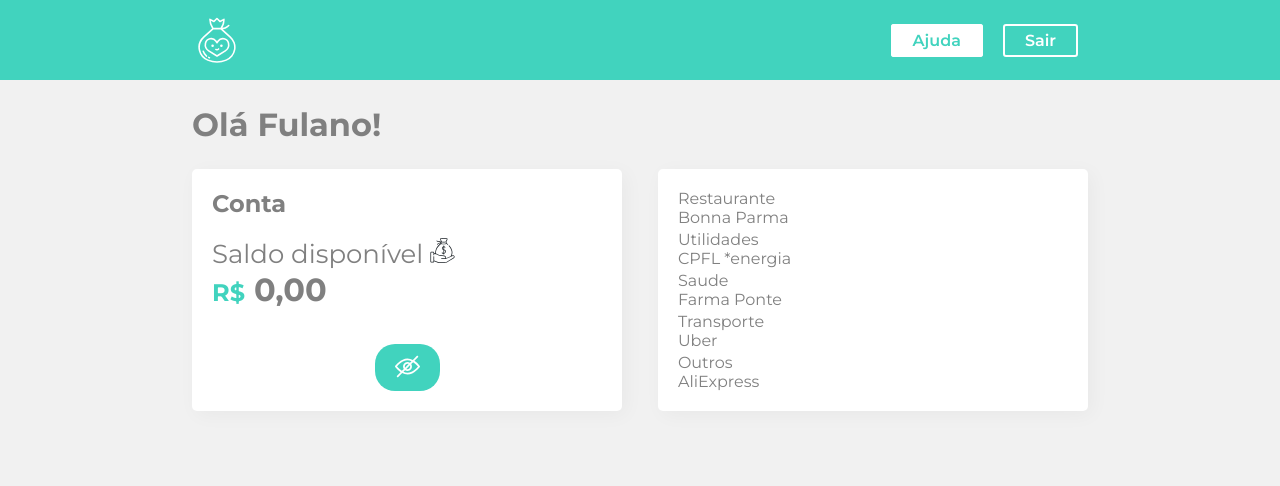
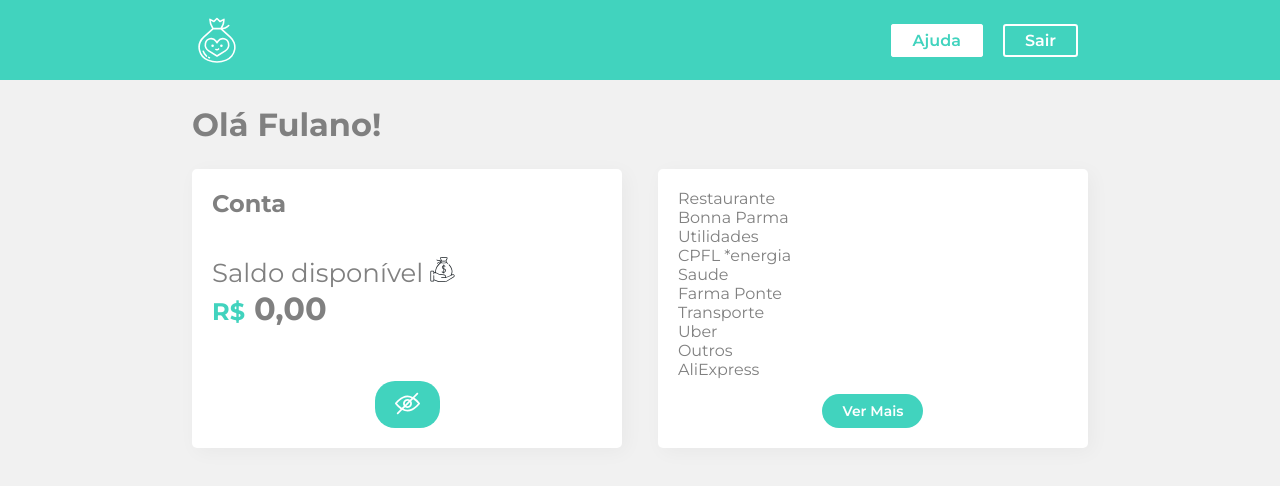
Before and after one commit to BernardoMoschen/Studies, a React (Create React App) app in the folder ReactJS/FormaçaoReactJs/alura-styled-components-master/: page / in a window 1280 px wide. Shown: the top 486 px of the page. Built offline with nearby package versions, Linux system fonts and the light colour scheme.

Commit message:
feat: inserts button to Extrato

```diff
--- a/ReactJS/FormaçaoReactJs/alura-styled-components-master/src/Components/Extrato/index.js
+++ b/ReactJS/FormaçaoReactJs/alura-styled-components-master/src/Components/Extrato/index.js
@@ -1,5 +1,5 @@
 import React from 'react'
-import { Box } from '../UI'
+import { Box, GenericButton } from '../UI'
 import { extratoLista } from '../../info'
 
 const Extrato = () => {
@@ -13,6 +13,7 @@ const Extrato = () => {
           </div>
         )
       })}
+      <GenericButton>Ver Mais</GenericButton>
     </Box>
   )
 }
```
